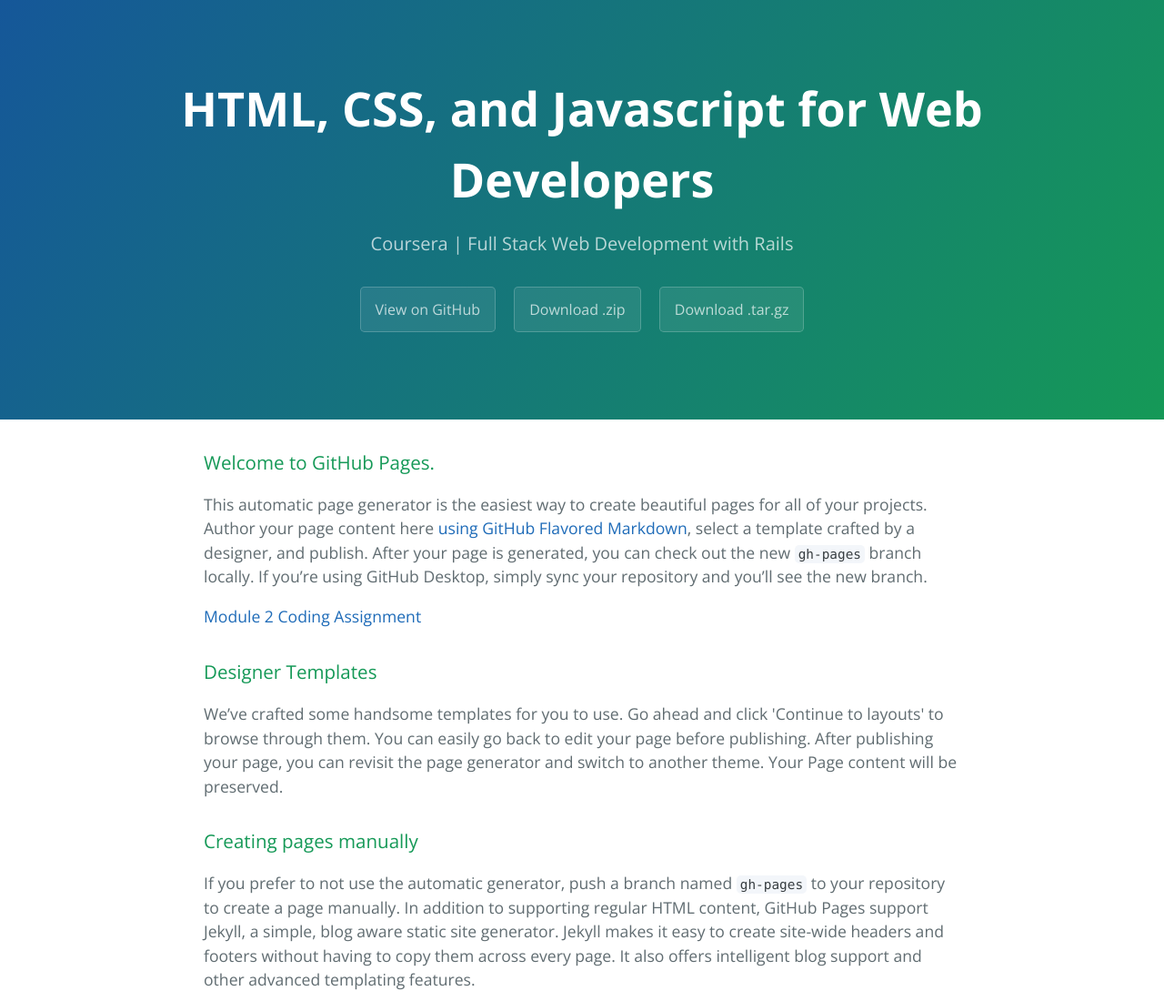
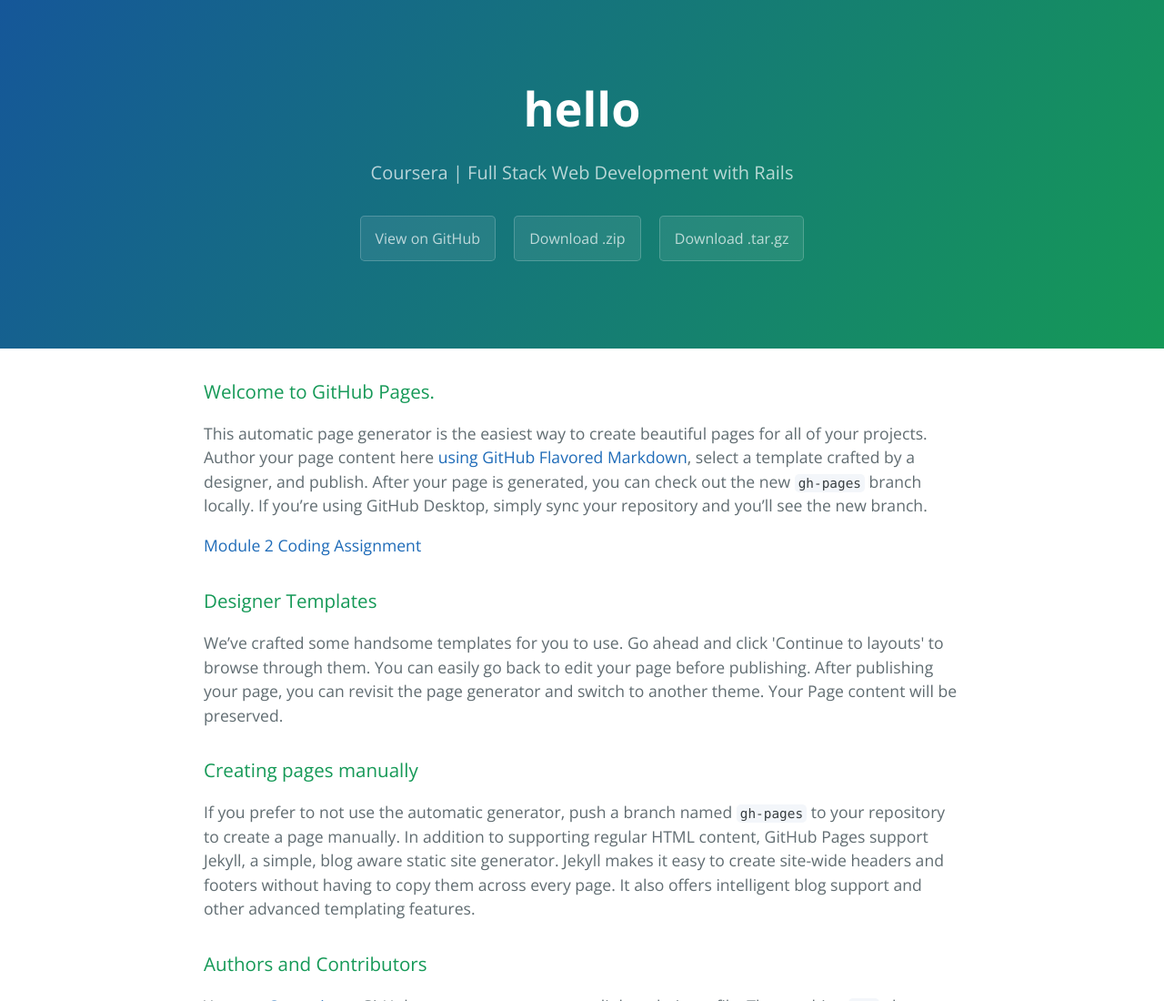
Before and after one commit to khayalahaziyeva/coursera-course, a plain HTML site: page index.html in a window 1280 px wide. Shown: the top 1100 px of the page at 91% size. Drawn offline with nearby package versions, Linux system fonts and the light colour scheme.

Commit message:
Update index.html

```diff
--- a/index.html
+++ b/index.html
@@ -11,7 +11,7 @@
   </head>
   <body>
     <section class="page-header">
-      <h1 class="project-name">HTML, CSS, and Javascript for Web Developers</h1>
+      <h1 class="project-name">hello</h1>
       <h2 class="project-tagline">Coursera | Full Stack Web Development with Rails</h2>
       <a href="https://github.com/jhu-ep-coursera/fullstack-course4" class="btn">View on GitHub</a>
       <a href="https://github.com/jhu-ep-coursera/fullstack-course4/zipball/master" class="btn">Download .zip</a>
```
